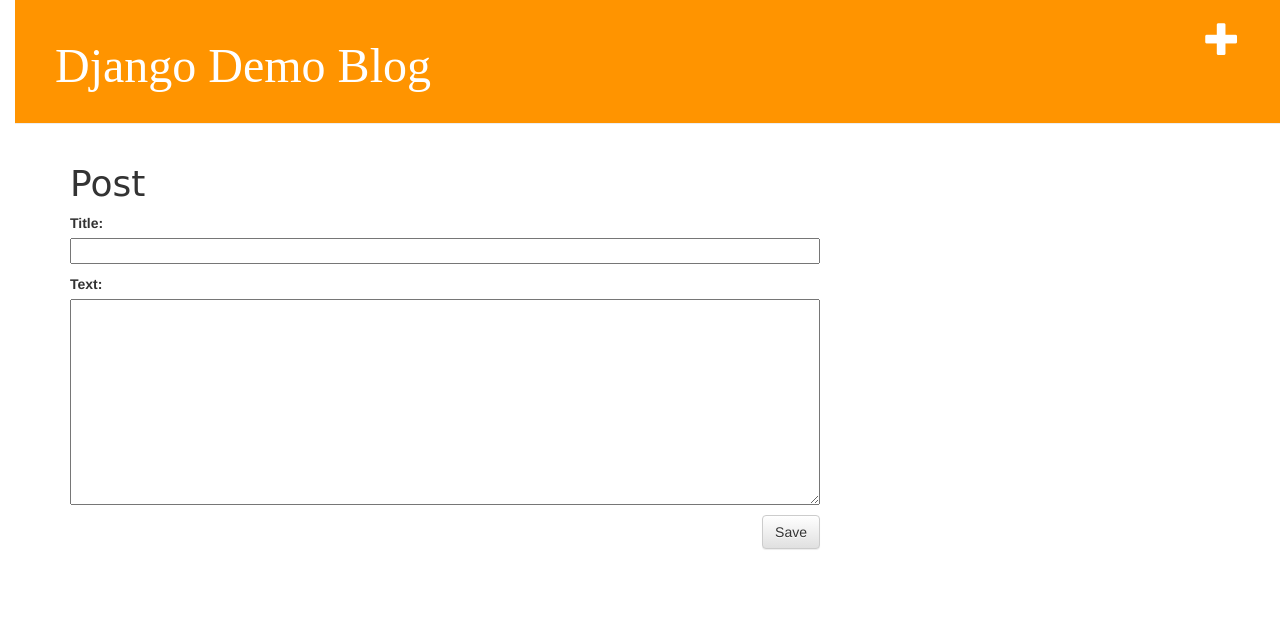
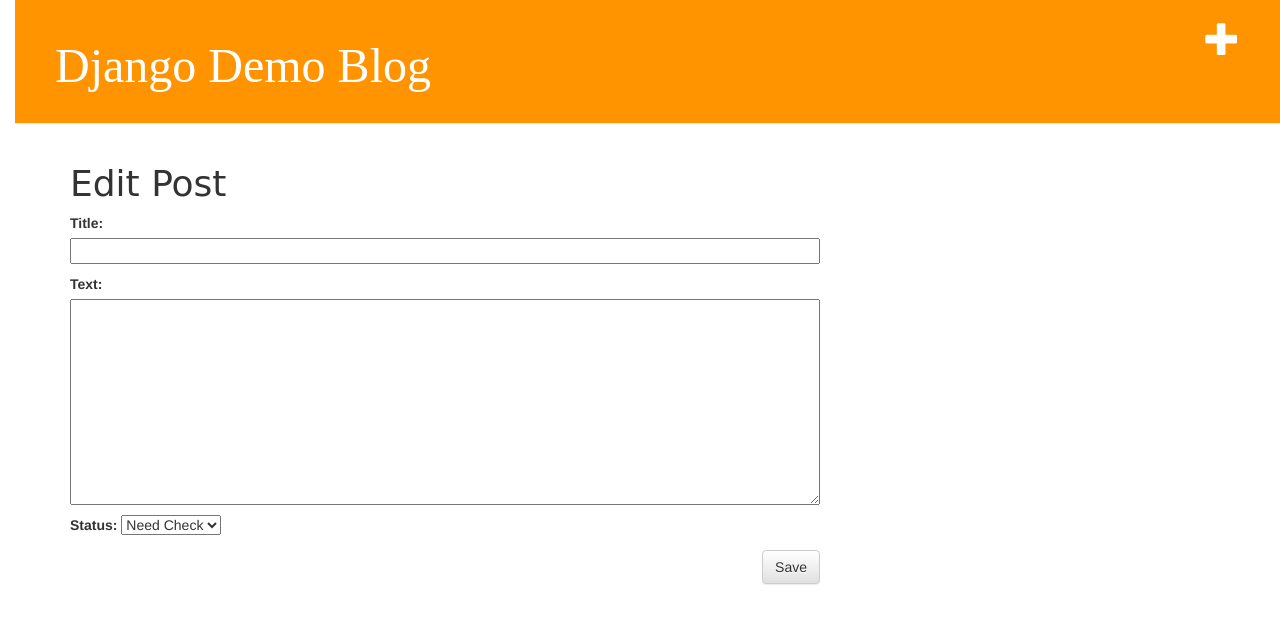
Before and after one commit to Jabib8/Django-Demo, a Django app: page /post/new/ in a window 1280 px wide. Shown: the top 624 px of the page. Run offline with Django 3.2, Linux system fonts and the light colour scheme; some libraries are stand-ins or nearby versions.

Commit message:
new status of blog post
we only see the post published

```diff
--- a/blog/forms.py
+++ b/blog/forms.py
@@ -3,4 +3,4 @@
 class PostForm(forms.ModelForm):
     class Meta:
         model = Post
-        fields = ('title','text',)
+        fields = ('title','text','status',)
--- a/blog/models.py
+++ b/blog/models.py
@@ -7,7 +7,8 @@
     text = models.TextField()
     created_date = models.DateTimeField(default=timezone.now)
     published_date = models.DateTimeField(blank=True, null=True)
-
+    states=((1,"Published"),(2,"filed"),(3,"Need Edit"),(4,"Need Check"))
+    status = models.IntegerField(choices=states,default=4)
 
     def publish(self):
             self.published_date = timezone.now()
--- a/blog/templates/blog/post_edit.html
+++ b/blog/templates/blog/post_edit.html
@@ -1,7 +1,7 @@
 {% extends 'blog/base.html' %}
 
    {% block content %}
-       <h1>Post</h1>
+       <h1>Edit Post</h1>
        <form method="POST" class="post-form">{% csrf_token %}
            {{ form.as_p }}
            <button type="submit" class="save btn btn-default">Save</button>
--- a/blog/views.py
+++ b/blog/views.py
@@ -3,9 +3,9 @@
 from .models import Post
 from .forms import PostForm
 from django.shortcuts import redirect
-
+state=[1,2]
 def post_list(request):
-        posts = Post.objects.filter(published_date__lte=timezone.now()).order_by('published_date')
+        posts = Post.objects.all().filter(status=1).order_by('published_date')
         return render(request, 'blog/post_list.html', {'posts': posts})
 
 def post_detail(request, pk):
```
Also changed, not shown: blog/migrations/0002_post_status.py (added).
